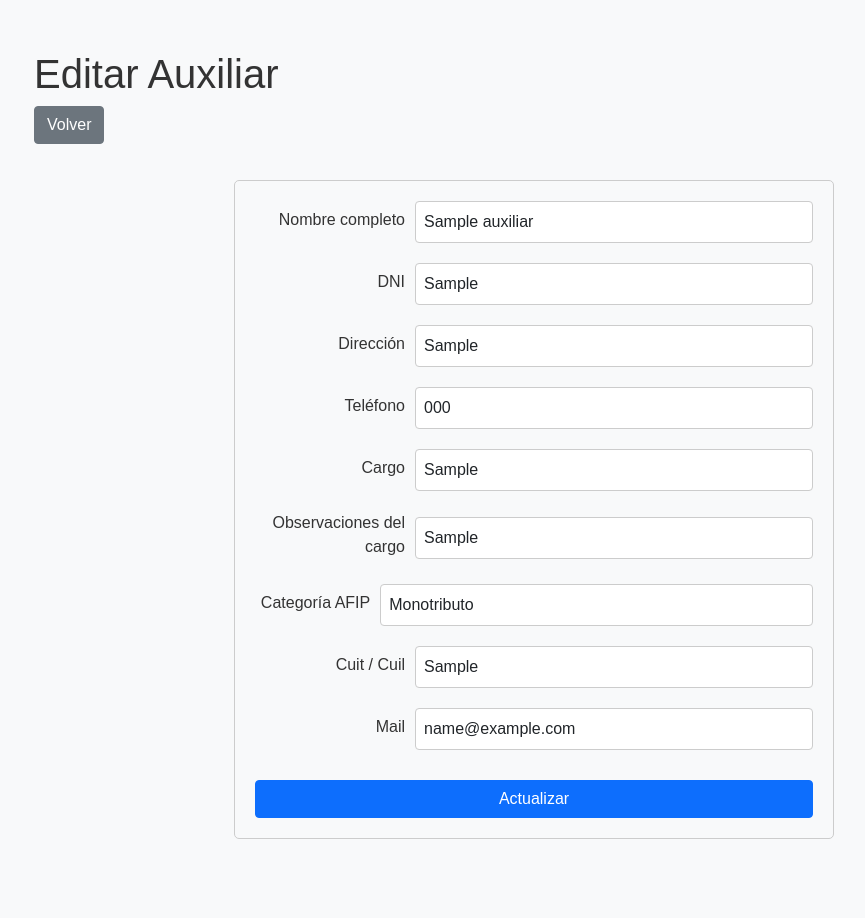
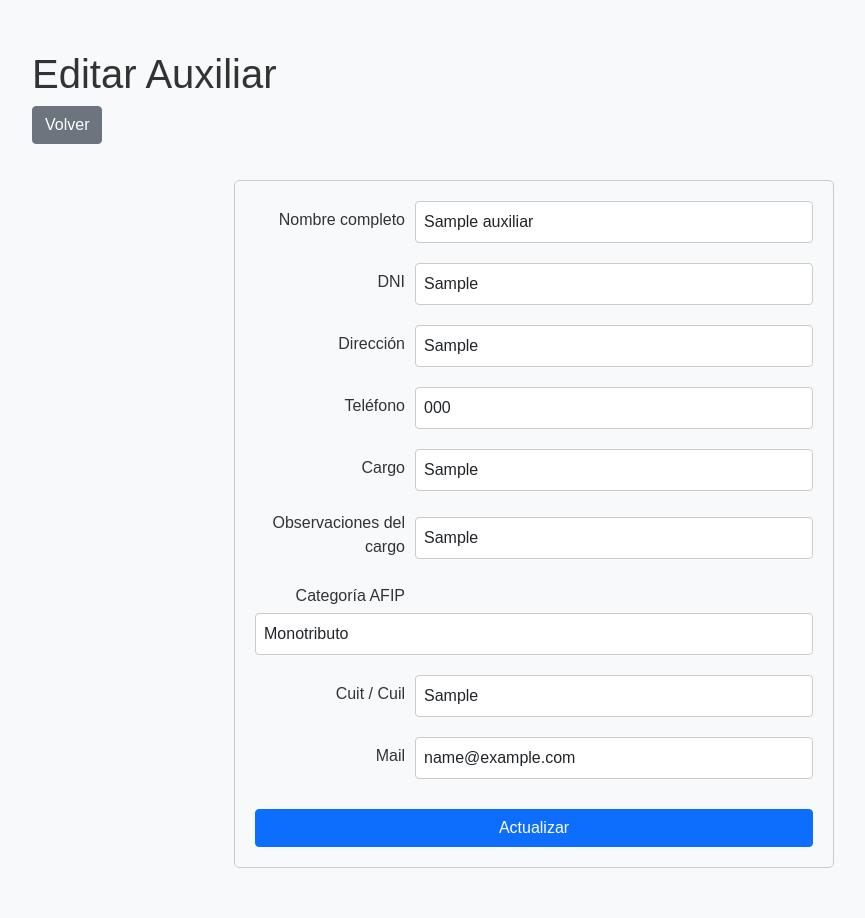
Before and after one commit to Taxx354/consejo, a PHP site: page /auxiliar/editar_auxiliar.php?id=1 in a window 1280 px wide. Shown: the whole page, without its empty margins (106-971 px from the left). Before the commit the page ends 839 px from the top, so only its background shows below. Run offline with PHP 8.4, Linux system fonts and the light colour scheme; tables that the repository leaves empty or names only in its code hold one stand-in row (values such as "Sample post").

Commit message:
Update estilo.css

```diff
--- a/estilo.css
+++ b/estilo.css
@@ -4,12 +4,15 @@ body {
     margin: 0;
     padding: 0;
     color: #333;
-    box-sizing: border-box;
+    overflow-x: hidden; /* Evita el scroll horizontal */
 }
 
 .container {
-    width: 80%;
+    width: 100%; /* Se ajusta al ancho de la pantalla */
+    max-width: 80%; /* Máximo 80% de ancho */
     margin: 50px auto;
+    box-sizing: border-box; /* Incluye el padding y el borde en el ancho total */
+    padding: 0 10px; /* Agrega un poco de padding para pantallas pequeñas */
 }
 
 h2 {
@@ -21,12 +24,15 @@ h2 {
     display: flex;
     align-items: center;
     margin-bottom: 10px;
+    flex-wrap: wrap; /* Permite que los elementos se ajusten en varias líneas */
 }
 
 .form-group label {
-    width: 150px; /* Asegura un ancho fijo para las etiquetas */
+    width: 100%; /* Asegura que las etiquetas ocupen el 100% en pantallas pequeñas */
+    max-width: 150px; /* Máximo 150px de ancho */
     margin-right: 10px;
     text-align: right;
+    box-sizing: border-box; /* Incluye el padding y el borde en el ancho total */
 }
 
 .form-group input {
```
